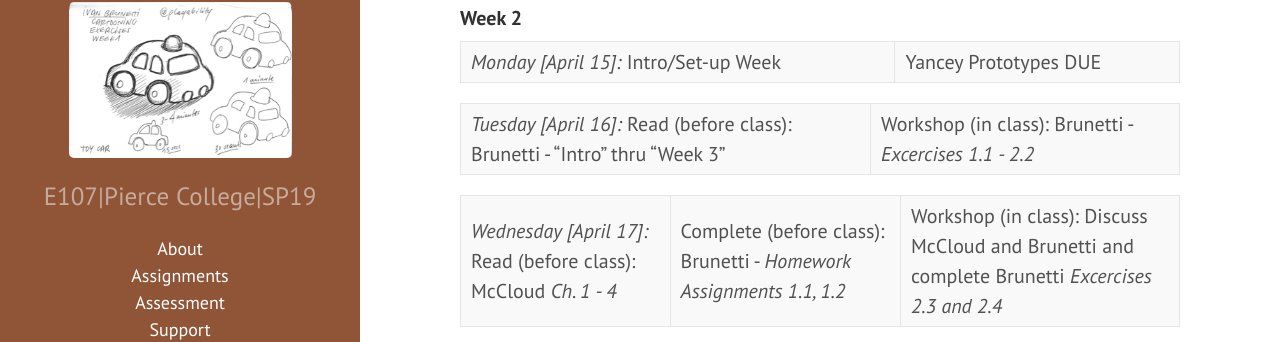
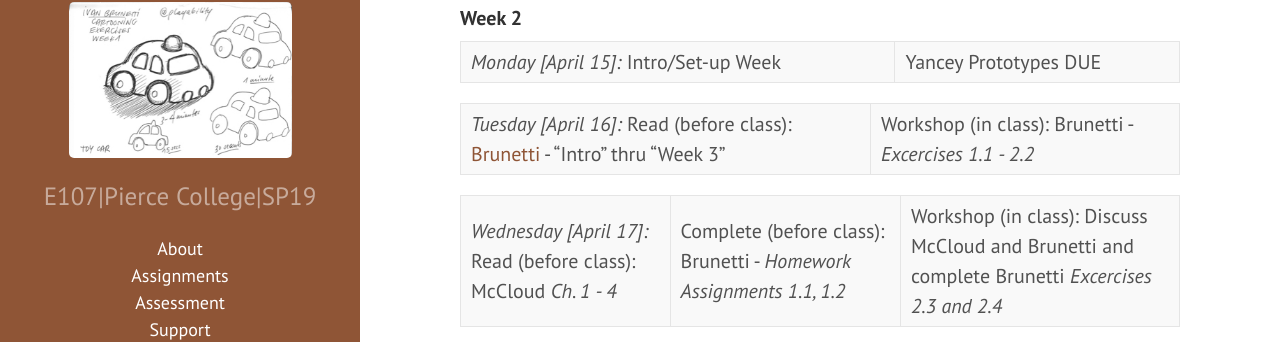
Before and after one commit to jloan/e107v2, a Jekyll site: the page built from 04schedule.md, in a window 1280 px wide and 900 px high, scrolled down 399 px. Shown: the part 149-491 px from the top of the window. Built offline with Jekyll 4.4.1, drawn with Linux system fonts in a browser that asks for light colours; part of the change alters nothing that is shown.

```diff
--- a/04schedule.md
+++ b/04schedule.md
@@ -21,7 +21,7 @@ permalink: /schedule/
 
 *Monday [April 15]:* Intro/Set-up Week | Yancey Prototypes DUE
 
-*Tuesday [April 16]:* Read (before class): Brunetti  - "Intro" thru "Week 3"  | Workshop (in class): Brunetti - *Excercises 1.1 - 2.2*
+*Tuesday [April 16]:* Read (before class): [Brunetti](https://sbctc-piercecollege.primo.exlibrisgroup.com/discovery/fulldisplay?docid=alma992261707302818&context=L&vid=01STATEWA_PIERCE:PIERCE&search_scope=MyInst_and_CI&tab=Everything&lang=en)  - "Intro" thru "Week 3"  | Workshop (in class): Brunetti - *Excercises 1.1 - 2.2*
 
 *Wednesday [April 17]:* Read (before class): McCloud *Ch. 1 - 4* | Complete (before class): Brunetti - *Homework Assignments 1.1, 1.2* | Workshop (in class): Discuss McCloud and Brunetti and complete Brunetti *Excercises 2.3 and 2.4*
 
```
